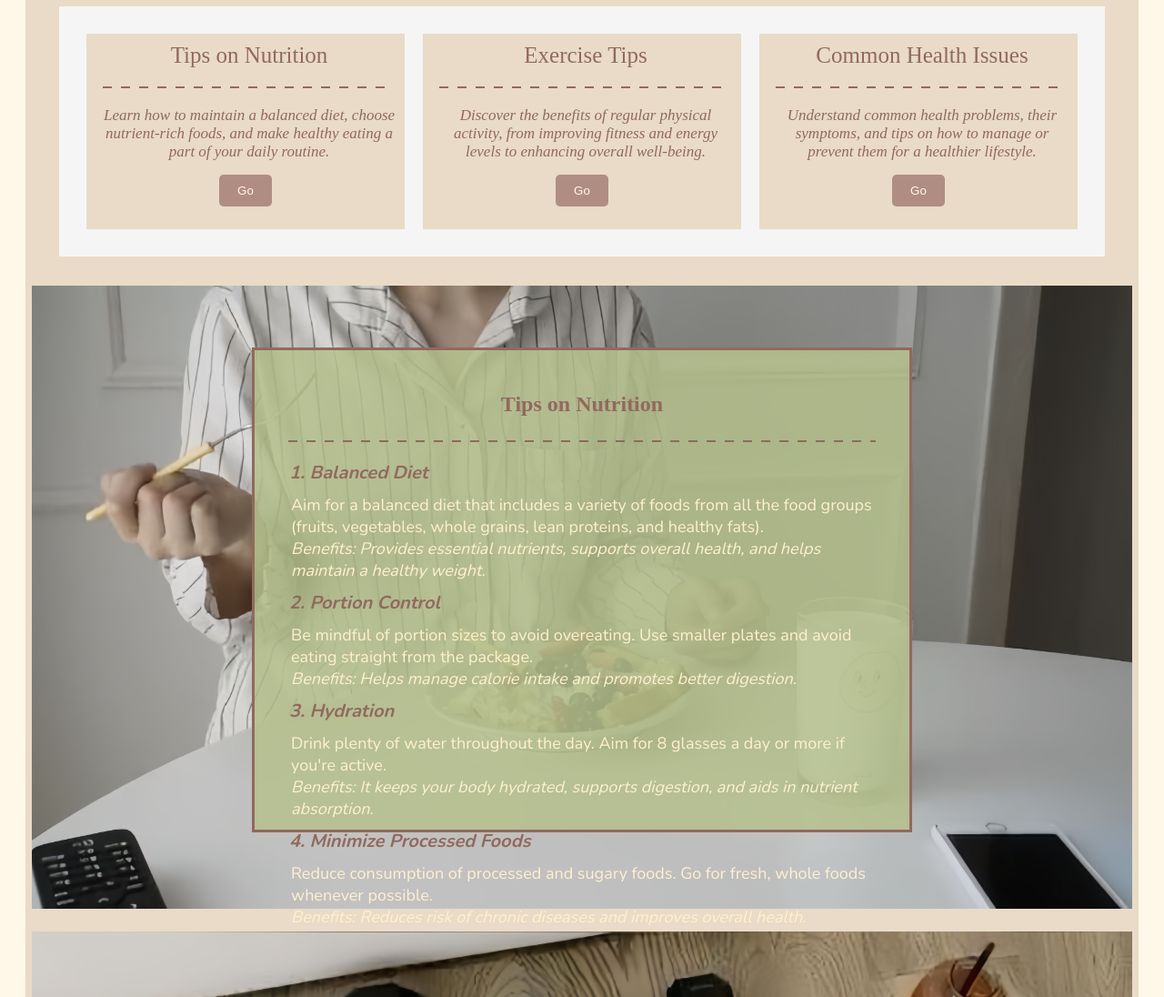
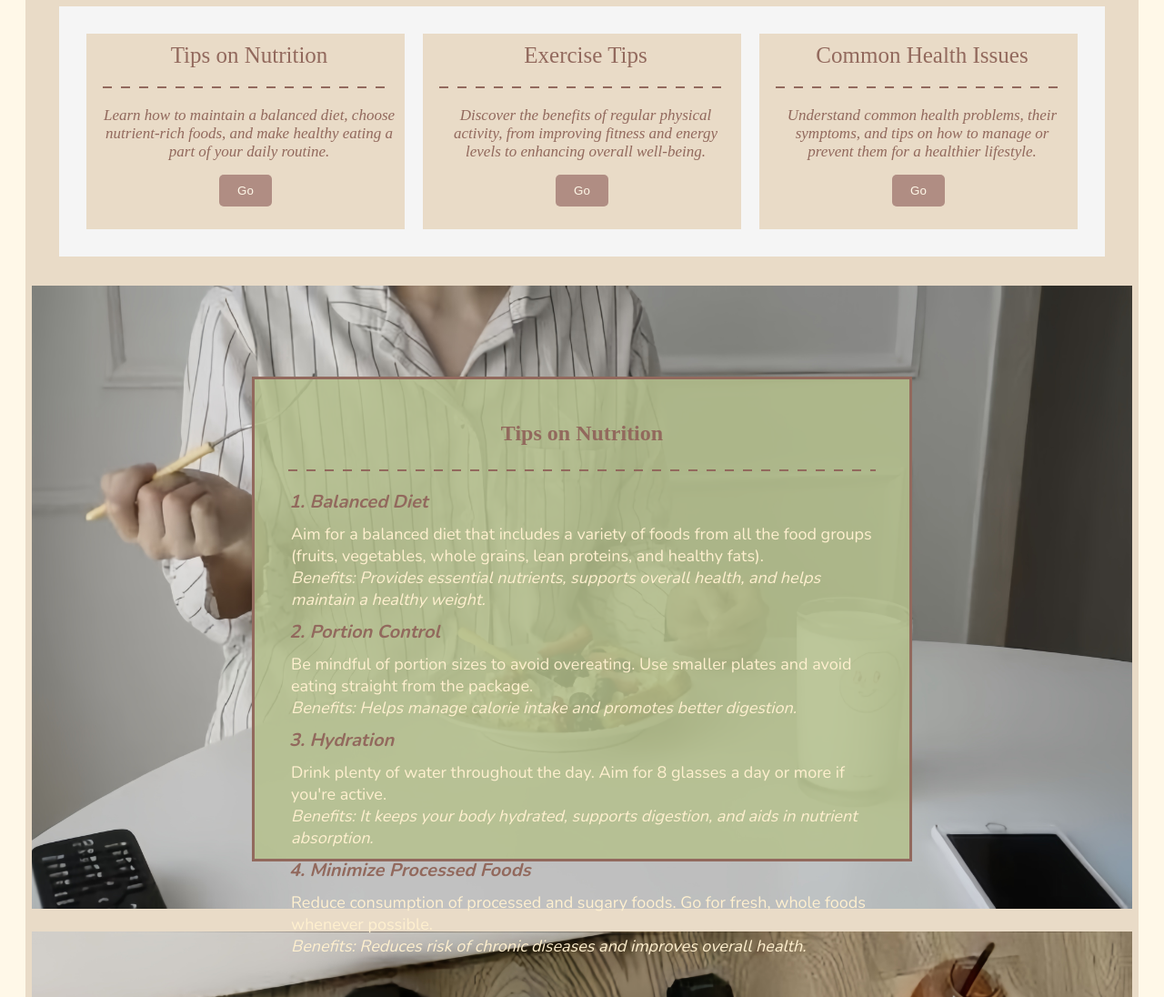
Before and after one commit to flztlhudaa/assignment-wpa, a plain HTML site: page infopage.html in a window 1280 px wide. Shown: the part 204-1300 px from the top of the page at 91% size. Drawn offline with nearby package versions, Linux system fonts and the light colour scheme; a web font is replaced by a local one.

Commit message:
Update infopageCSS.css

```diff
--- a/infopageCSS.css
+++ b/infopageCSS.css
@@ -198,7 +198,7 @@ html {
 }
 
 .section-tips:nth-of-type(1) {
-    top: 10vh;
+    top: 14vh;
 }
 
 .section-tips:nth-of-type(2) {
```
